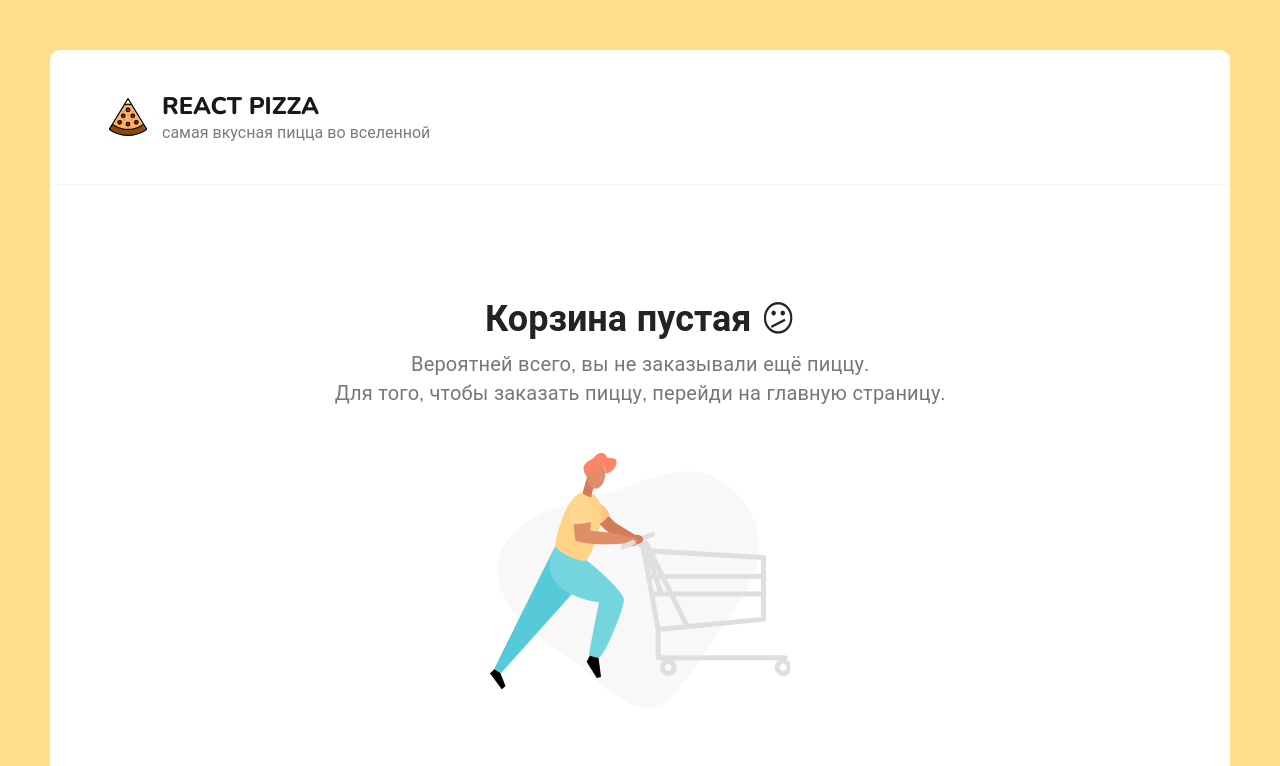
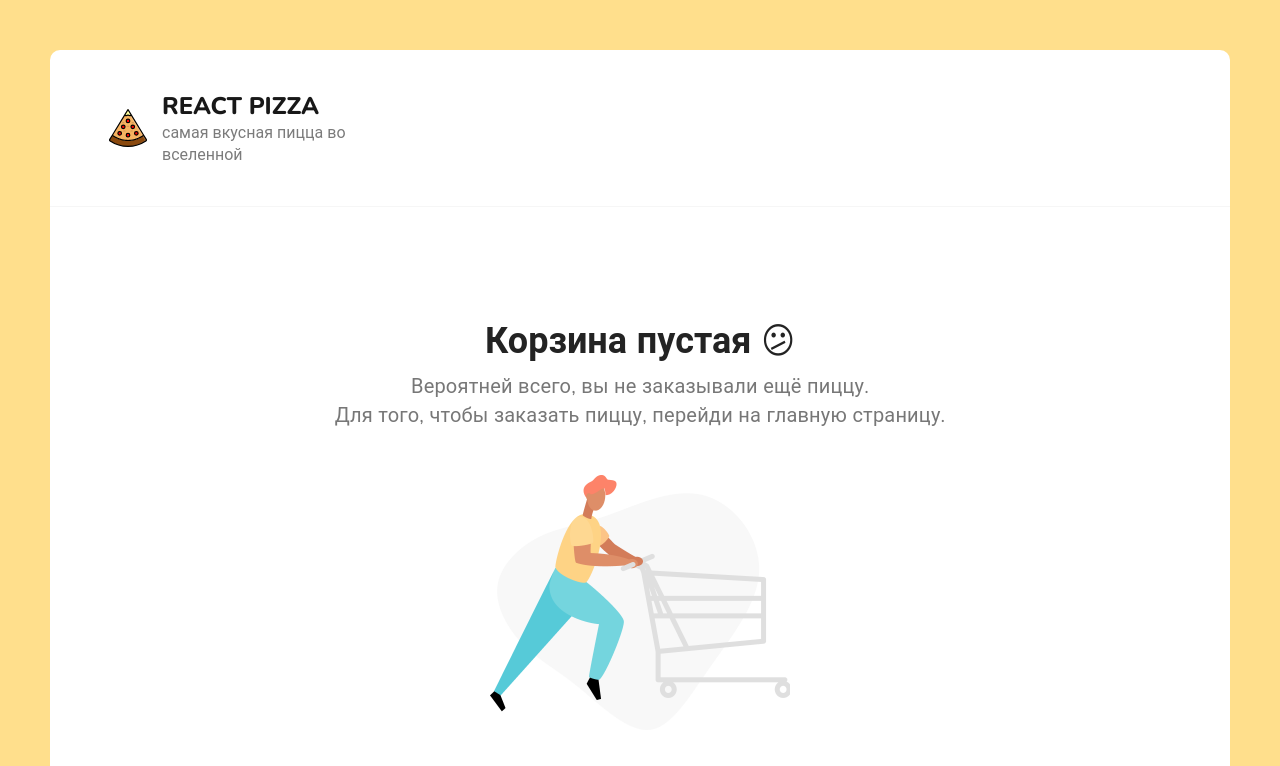
Before and after one commit to MarchenkoVL05/rpizza-v2, a React (Create React App) app: page /cart in a window 1280 px wide. Shown: the top 766 px of the page. Built offline with nearby package versions, Linux system fonts and the light colour scheme.

Commit message:
added Home page adaptive design

```diff
--- a/src/components/Search/search.module.scss
+++ b/src/components/Search/search.module.scss
@@ -2,6 +2,10 @@
   position: relative;
   right: 120px;
   top: 5px;
+
+  @media (max-width: 1100px) {
+    right: 0;
+  }
 }
 
 input {
@@ -14,6 +18,14 @@ input {
   &:focus {
     border: 1px solid rgba(0, 0, 0, 0.3);
   }
+
+  @media (max-width: 920px) {
+    width: 220px;
+    margin: 50px;
+  }
+  @media (max-width: 422px) {
+    width: 180px;
+  }
 }
 
 .icon {
@@ -24,6 +36,11 @@ input {
   left: 11px;
   opacity: 50%;
   cursor: pointer;
+
+  @media (max-width: 920px) {
+    top: 60px;
+    left: 60px;
+  }
 }
 
 .close {
@@ -34,4 +51,11 @@ input {
   right: 11px;
   opacity: 50%;
   cursor: pointer;
+  @media (max-width: 920px) {
+    top: 60px;
+    left: 240px;
+  }
+  @media (max-width: 422px) {
+    left: 200px;
+  }
 }
--- a/src/scss/components/_button.scss
+++ b/src/scss/components/_button.scss
@@ -8,7 +8,8 @@
   min-width: 100px;
   text-align: center;
   cursor: pointer;
-  transition: background-color $duration ease-in-out, border-color $duration ease-in-out;
+  transition: background-color $duration ease-in-out,
+    border-color $duration ease-in-out;
   border: 1px solid transparent;
   @include noselect();
 
@@ -65,6 +66,9 @@
       path {
         fill: $orange;
       }
+      @media (max-width: 422px) {
+        width: 7px;
+      }
     }
 
     &:hover {
@@ -84,6 +88,11 @@
 
     &:active {
       background-color: darken($orange, 8%);
+    }
+    @media (max-width: 422px) {
+      display: flex;
+      justify-content: center;
+      align-items: center;
     }
   }
 
@@ -106,6 +115,9 @@
     span {
       font-weight: 600;
       font-size: 16px;
+      @media (max-width: 422px) {
+        font-size: 11px;
+      }
     }
 
     &:hover {
--- a/src/scss/components/_categories.scss
+++ b/src/scss/components/_categories.scss
@@ -27,6 +27,11 @@
         background-color: #282828;
         color: #fff;
       }
+
+      @media (max-width: 422px) {
+        padding: 5px 10px;
+        font-size: 14px;
+      }
     }
   }
 }
--- a/src/scss/components/_header.scss
+++ b/src/scss/components/_header.scss
@@ -8,6 +8,10 @@
     display: flex;
     align-items: center;
     justify-content: space-between;
+
+    @media (max-width: 920px) {
+      flex-direction: column;
+    }
   }
 
   &__logo {
@@ -15,6 +19,10 @@
 
     img {
       margin-right: 15px;
+      @media (max-width: 422px) {
+        margin-right: 0;
+        margin-bottom: 20px;
+      }
     }
 
     h1 {
@@ -23,10 +31,29 @@
       letter-spacing: 1%;
       text-transform: uppercase;
       font-weight: 800;
+
+      @media (max-width: 422px) {
+        font-size: 20px;
+        text-align: center;
+      }
     }
 
     p {
       color: #7b7b7b;
+
+      @media (max-width: 1320px) {
+        width: 230px;
+        font-size: 16px;
+      }
+      @media (max-width: 422px) {
+        font-size: 14px;
+        width: 180px;
+        text-align: center;
+      }
+    }
+    @media (max-width: 422px) {
+      flex-direction: column;
+      align-items: center;
     }
   }
 }
--- a/src/scss/components/_pizza-block.scss
+++ b/src/scss/components/_pizza-block.scss
@@ -13,6 +13,10 @@
 
   &__image {
     width: 260px;
+
+    @media (max-width: 422px) {
+      width: 140px;
+    }
   }
 
   &__title {
@@ -50,6 +54,9 @@
           border-radius: 5px;
           cursor: auto;
         }
+        @media (max-width: 422px) {
+          font-size: 11px;
+        }
       }
     }
   }
@@ -66,5 +73,11 @@
     font-size: 22px;
     line-height: 27px;
     letter-spacing: 0.015em;
+    @media (max-width: 422px) {
+      font-size: 15px;
+    }
+  }
+  @media (max-width: 422px) {
+    width: 175px;
   }
 }
--- a/src/scss/components/_sort.scss
+++ b/src/scss/components/_sort.scss
@@ -8,16 +8,30 @@
 
     svg {
       margin-right: 8px;
+      @media (max-width: 422px) {
+        display: none;
+      }
     }
 
     b {
       margin-right: 8px;
+
+      @media (max-width: 468px) {
+        font-size: 15px;
+      }
     }
 
     span {
       color: $orange;
       border-bottom: 1px dashed $orange;
       cursor: pointer;
+
+      @media (max-width: 468px) {
+        font-size: 15px;
+      }
+    }
+    @media (max-width: 422px) {
+      flex-direction: column;
     }
   }
 
@@ -47,7 +61,13 @@
           font-weight: bold;
           color: $orange;
         }
+        @media (max-width: 422px) {
+          font-size: 16px;
+        }
       }
+    }
+    @media (max-width: 422px) {
+      width: 155px;
     }
   }
   @media (max-width: 1470px) {
```
